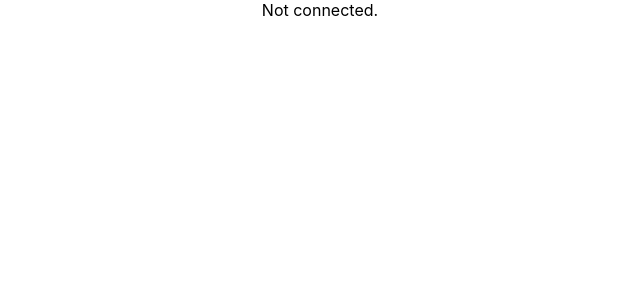
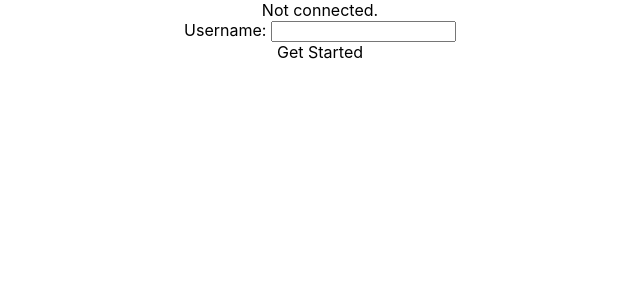
Before and after one commit to Ariaspect/sparcs-newbie-project, a React (Create React App) app in the folder client/: page / in a window 1280 px wide. Shown: the top 300 px of the page, without its empty margins (320-960 px from the left). Built offline with nearby package versions, Linux system fonts and the light colour scheme; no server answers.

Commit message:
Add initUser post req in MainPage

```diff
--- a/client/src/pages/main.tsx
+++ b/client/src/pages/main.tsx
@@ -1,10 +1,12 @@
-import React, { useState, useEffect } from "react";
+import React from "react";
 import axios from "axios";
 import { APIBase } from "../tools/api";
 import { useInterval } from "../tools/interval";
 
 const MainPage = () => {
-    const [ BStatus, setBStatus ] = React.useState<Boolean>(false);
+
+    // checking server connection
+    const [ BStatus, setBStatus ] = React.useState<boolean>(false);
 
     interface BStatusRes { isOnline: boolean };
     const checkBStatus = async () => {
@@ -13,12 +15,26 @@ const MainPage = () => {
     }
     useInterval(() => {
         checkBStatus().catch((e) => setBStatus(false));
-    }, 1000);
+    }, 2500);
+
+    // input fields
+    const [ username, setUsername ] = React.useState<string>("");
+
+    const acquireDB = async (username: string) => {
+        const res = await axios.post(APIBase + "/user" + "/initUser", { username: username });
+    };
 
     return (
-        <div className="server-status">
-            { BStatus ? "Connection success!" : "Not connected." }
-        </div>
+        <>
+            <div className="server-status">
+                { BStatus ? "Connection success!" : "Not connected." }
+            </div>
+            <div className={"account-action"}>
+                Username: <input type={"text"} value={username} onChange={ ((e) => setUsername(e.target.value)) }/>
+                <div className={"start-button"} onClick={ ((e) => acquireDB(username)) }>Get Started</div>
+            </div>
+        </>
+
     )
 }
 
```
